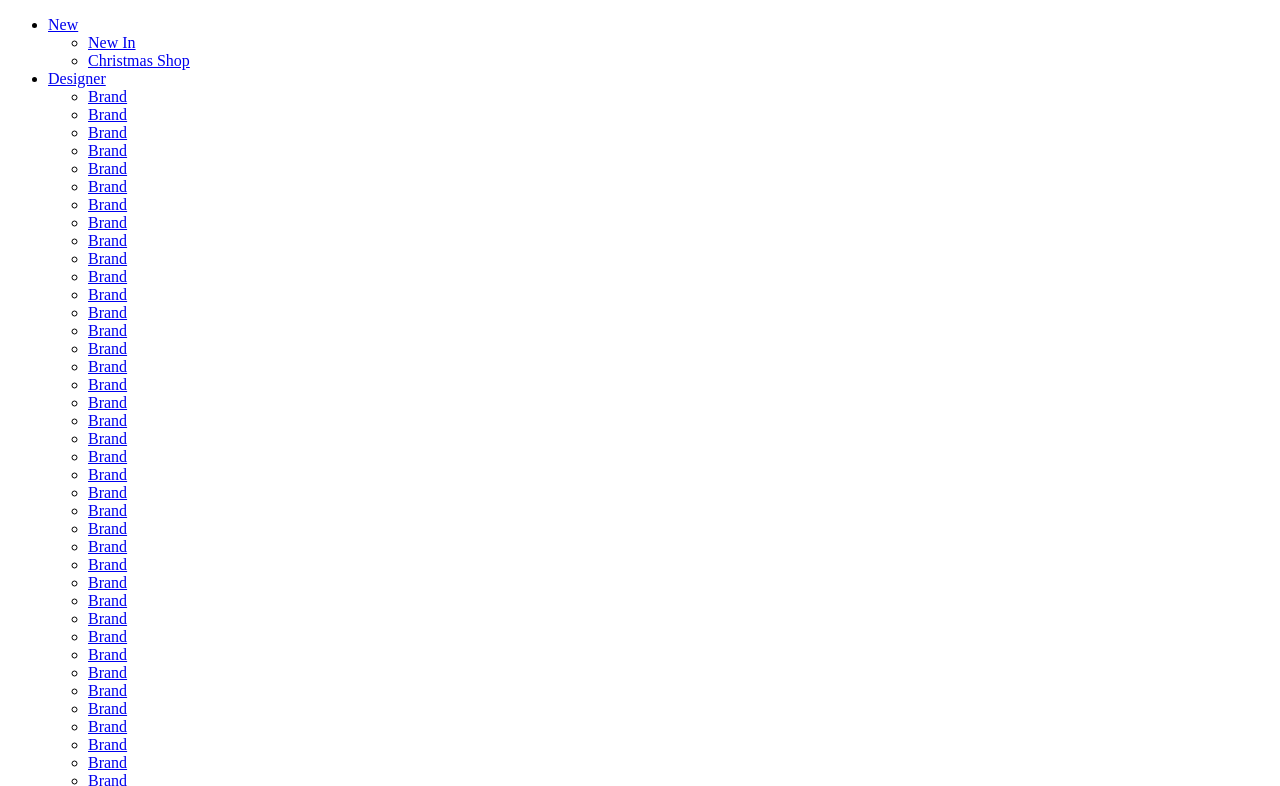
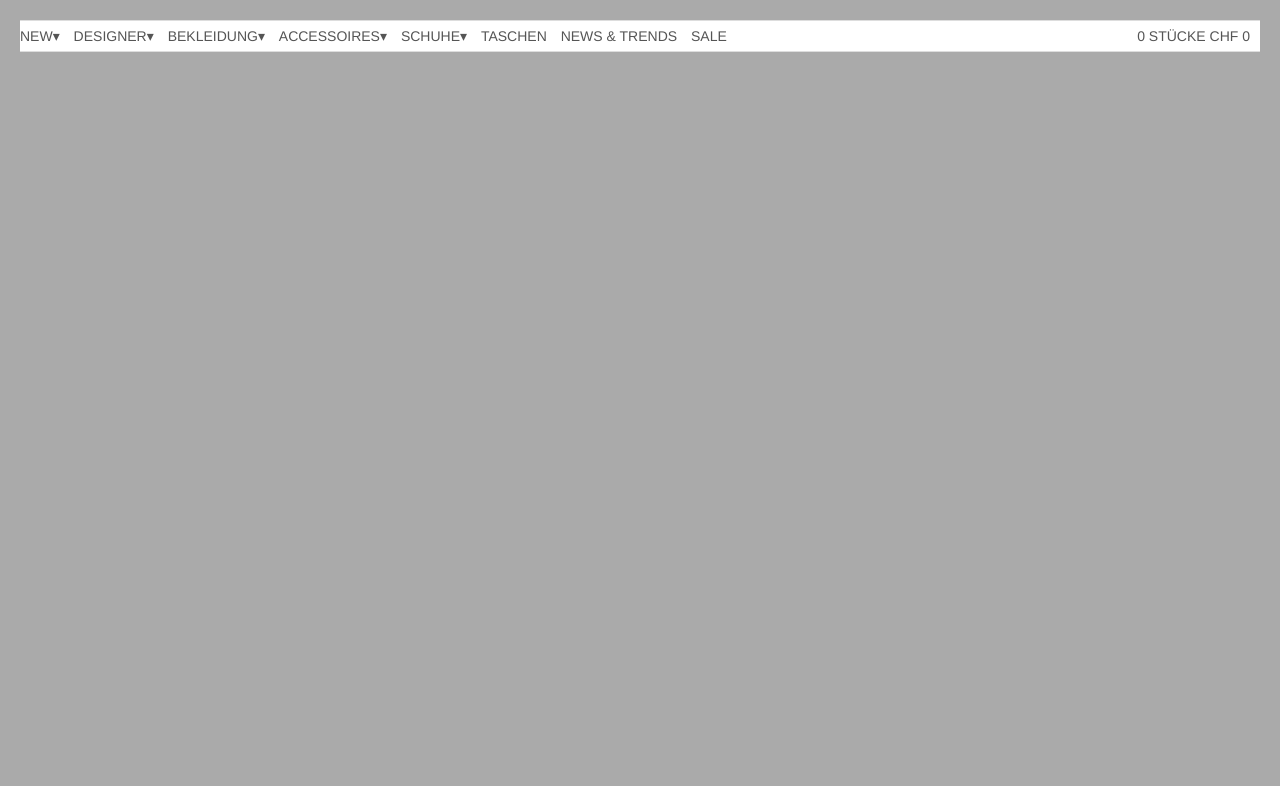
Before and after one commit to mynimi/huge-dropdown, a plain HTML site: page index.html in a window 1280 px wide. Shown: the top 786 px of the page. Drawn offline with Linux system fonts and the light colour scheme; the site is published under a folder, as on GitHub Pages, so addresses that start at the root find nothing.

Commit message:
minified js

```diff
--- a/index.html
+++ b/index.html
@@ -7,7 +7,7 @@
     <meta name="description" content="a four-level dropdown menu">
     <meta name="viewport" content="width=device-width, initial-scale=1">
     <meta name="author" content="Myriam Frisano">
-    <link rel="stylesheet" href="/huge-dropdown/css/main.css">
+    <link rel="stylesheet" href="css/main.css">
   </head>
   <!-- head end-->
   <body>
@@ -161,9 +161,7 @@
       </div>
     </section>
     <!-- menu end-->
-    <script src="/huge-dropdown/js/jquery.js"></script>
-    <script src="/huge-dropdown/js/jquery.openSub.js"></script>
-    <script src="/huge-dropdown/js/script.js"></script>
+    <script src="js/main.min.js"></script>
   </body>
   <!-- body end-->
 </html>
--- /dev/null
+++ b/js/main.js
@@ -0,0 +1,3 @@
+// @prepros-prepend jquery.js
+// @prepros-prepend jquery.openSub.js
+// @prepros-prepend script.js
```
Also changed, not shown: js/main.min.js (added), 3 other files.
